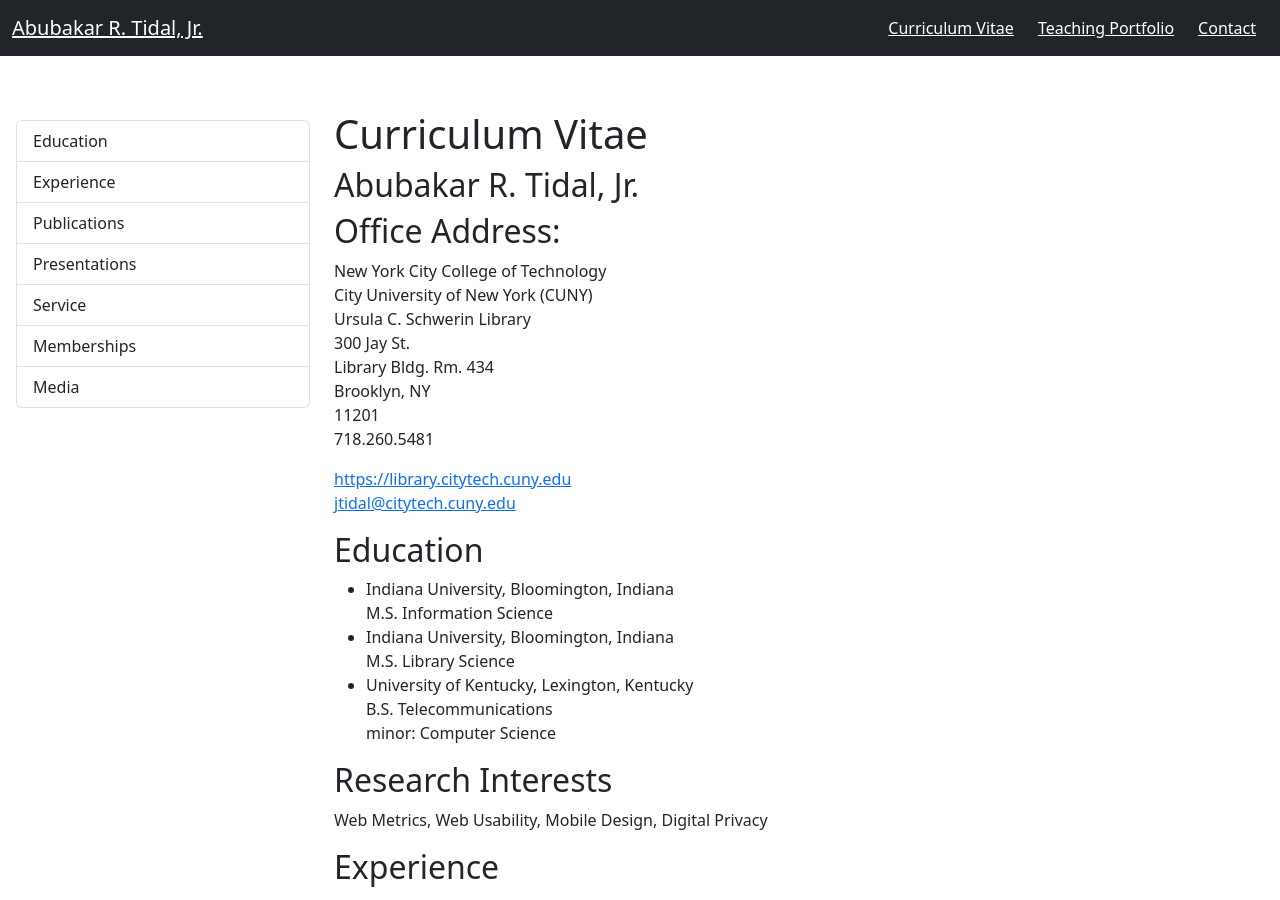
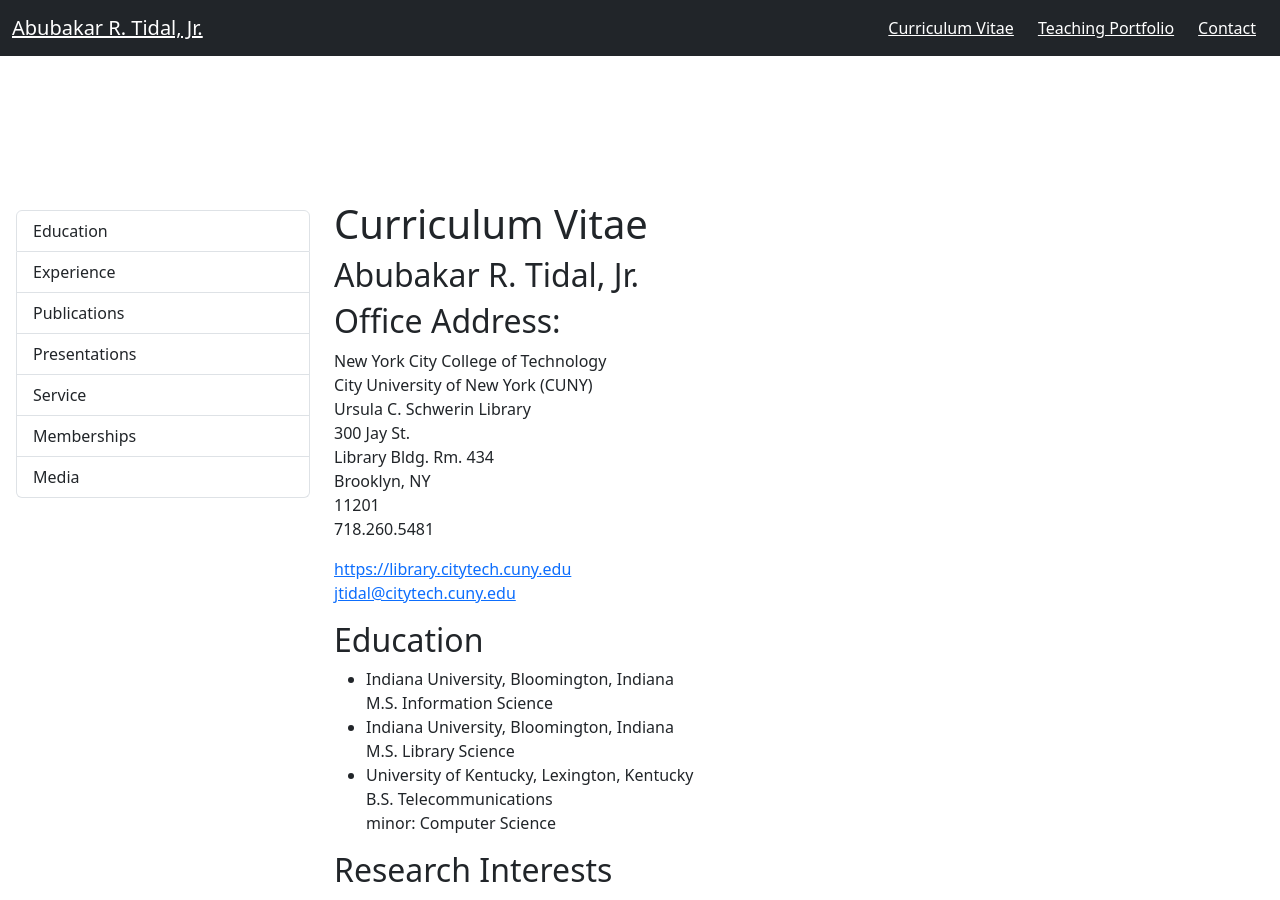
Before and after one commit to KentuckyFriedTofu/KentuckyFriedTofu.github.io, a Jekyll site: the page built from cv.html, in a window 1280 px wide and 900 px high. Built offline with Jekyll 4.4.1, drawn with Linux system fonts in a browser that asks for light colours.

Commit message:
Update cv.html

```diff
--- a/cv.html
+++ b/cv.html
@@ -2,7 +2,7 @@
 layout: page
 title: Abubakar R. Tidal, Jr. - Curriculum Vitae
 ---
-<div class="row" style="padding-top:10px;">
+<div class="row" style="padding-top:100px;">
   <div class="col-sm-12 col-md-3 col-lg-3" style="padding-top:10px;">
     <div id="in-pageNav" class="list-group sticky-top">
       <a class="list-group-item list-group-item-action" href="#edu">Education</a>
```
